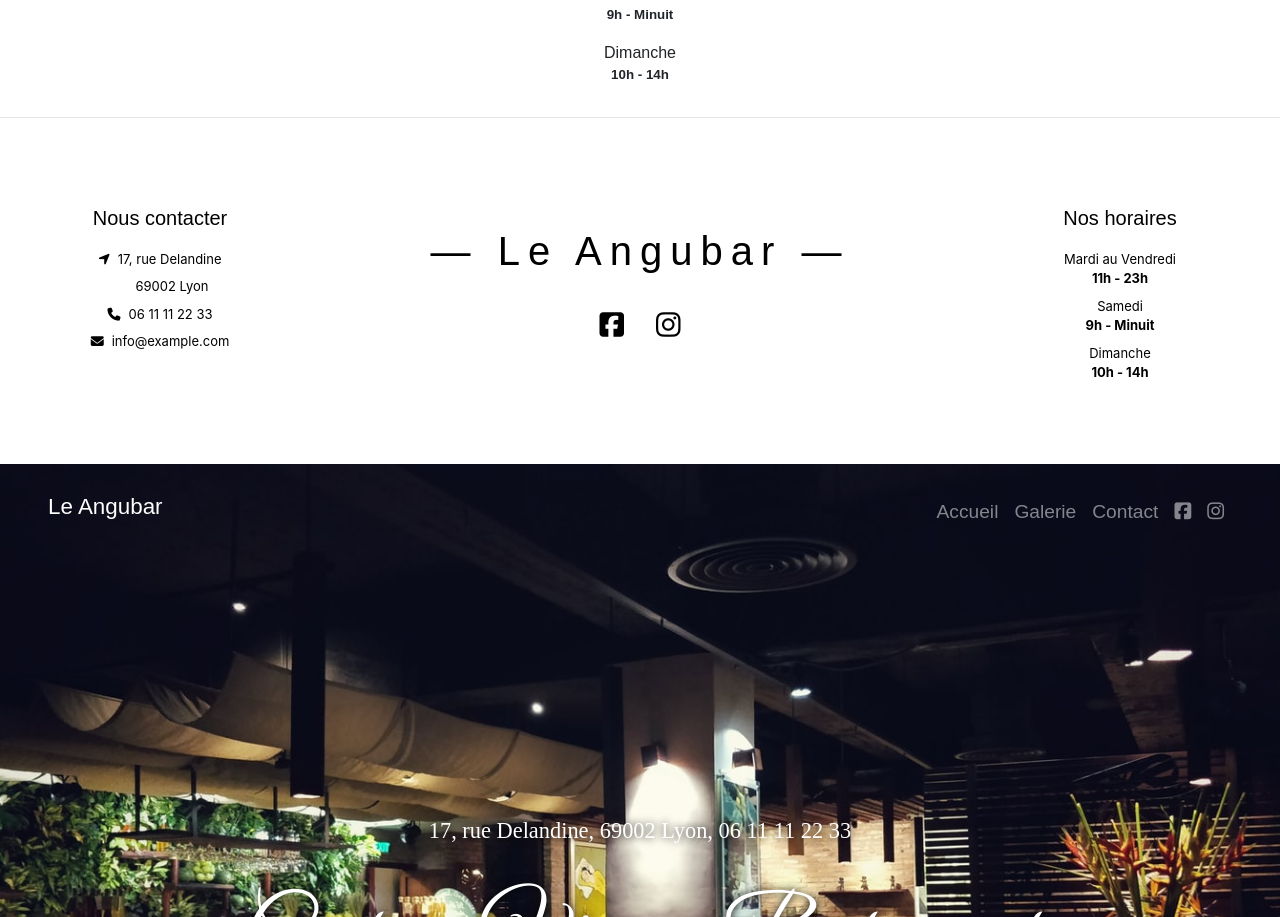
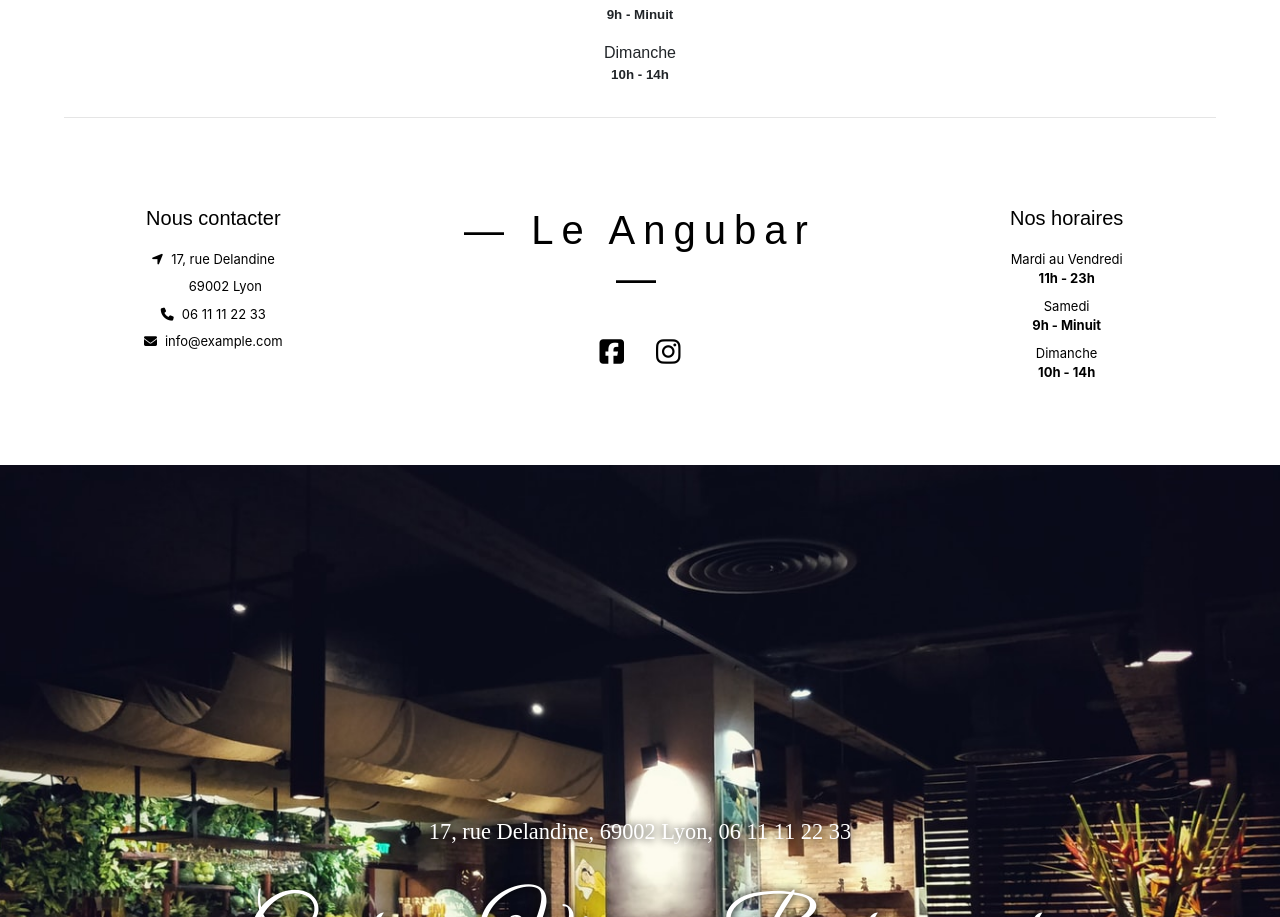
Before and after one commit to Mike-FR/magrandmere, an Angular app: page /contact in a window 1280 px wide. Shown: the part 1027-1944 px from the top of the page. Built offline with nearby package versions, Linux system fonts and the light colour scheme; a web font is replaced by a local one.

Commit message:
footer restylé +

```diff
--- a/src/app/contact/contact.component.html
+++ b/src/app/contact/contact.component.html
@@ -43,7 +43,7 @@
 <footer class="footer my-5">
     <div class="container-fluid bottom_border">
         <div class="row text-center">
-            <div class="col-sm-12 col-md-3">
+            <div class="col-sm-12 col-md-4">
                 <h5 class="headin5_amrc col_white_amrc pt2">Nous contacter</h5>
                 <!--headin5_amrc-->
                 <ul class="footer_ul_amrc">
@@ -56,7 +56,7 @@
                 <!--footer_ul_amrc ends here-->
             </div>
 
-            <div class="col-sm-12 col-md-6 title">
+            <div class="col-sm-12 col-md-4 title">
                 <h5 class="headin5_amrc col_white_amrc pt2 name">— Le Angubar —</h5>
                 <ul class="footer_ul_amrc d-flex flex-row justify-content-center">
                     <li><a href="#"><i class="fab fa-facebook-square fa-2x m-3"></i></a></li>
@@ -64,7 +64,7 @@
                 </ul>
             </div>
 
-            <div class="col-sm-12 col-md-3">
+            <div class="col-sm-12 col-md-4">
                 <h5 class="headin5_amrc col_white_amrc pt2">Nos horaires</h5>
                 <p class="m-0">Mardi au Vendredi</p>
                 <p class="hour">11h - 23h</p>
@@ -77,7 +77,6 @@
     </div>
 </footer>
 
-<app-navbar></app-navbar>
 <header>
     <div class="background-img mb-4"
         [ngClass]="{'menuBackground': menuBackground, 'wineBackground': wineBackground, 'restaurantBackground': restaurantBackground}">
--- a/src/app/contact/contact.component.scss
+++ b/src/app/contact/contact.component.scss
@@ -1,3 +1,7 @@
+hr {
+    width: 90%
+}
+
 a.nav-link:hover {
   text-decoration: underline;
   cursor: pointer;
@@ -194,15 +198,6 @@ iframe {
   -webkit-background-size: cover;
 }
 
-// .menuBackground a:hover {
-//     transition-property: transform;
-//     transition-duration: 0.3s;
-//   }
-
-// .menuBackground a:hover {
-//     transform: scale(1.1);
-//   }
-
 .wineBackground {
   overflow: hidden;
   position: relative;
@@ -247,3 +242,14 @@ iframe {
   font-size: calc(1rem + 0.5vw);
   font-family: "Muli", cursive;
 }
+
+@media screen and (max-width: 900px) and (min-width: 360px) {
+  .background-img {
+    height: 100%;
+  }
+
+  ul {
+    display: flex;
+    flex-direction: column;
+  }
+}
--- a/src/app/home/home.component.html
+++ b/src/app/home/home.component.html
@@ -65,7 +65,7 @@
 <footer class="footer pt-4">
     <div class="container-fluid bottom_border mb-3">
         <div class="row text-center">
-            <div class="col-sm-12 col-md-3">
+            <div class="col-sm-12 col-md-4">
                 <h5 class="headin5_amrc col_white_amrc pt2">Nous contacter</h5>
                 <!--headin5_amrc-->
                 <ul class="footer_ul_amrc">
@@ -78,7 +78,7 @@
                 <!--footer_ul_amrc ends here-->
             </div>
 
-            <div class="col-sm-12 col-md-6 title">
+            <div class="col-sm-12 col-md-4 title">
                 <h5 class="headin5_amrc col_white_amrc pt2 name">— Le Angubar —</h5>
                 <ul class="footer_ul_amrc d-flex flex-row justify-content-center">
                     <li><a href="#"><i class="fab fa-facebook-square fa-2x m-3"></i></a></li>
@@ -86,7 +86,7 @@
                 </ul>
             </div>
 
-            <div class="col-sm-12 col-md-3">
+            <div class="col-sm-12 col-md-4">
                 <h5 class="headin5_amrc col_white_amrc pt2">Nos horaires</h5>
                 <p class="m-0">Mardi au Vendredi</p>
                 <p class="hour">11h - 23h</p>
@@ -98,7 +98,7 @@
         </div>
     </div>
 
-    <div class="container under-footer">
+    <div class="container under-footer text-center">
         <ul class="foote_bottom_ul_amrc text-uppercase">
             <li><a routerLink="/home">Accueil</a></li>
             <li><a routerLink="/carte">La carte</a></li>
```
